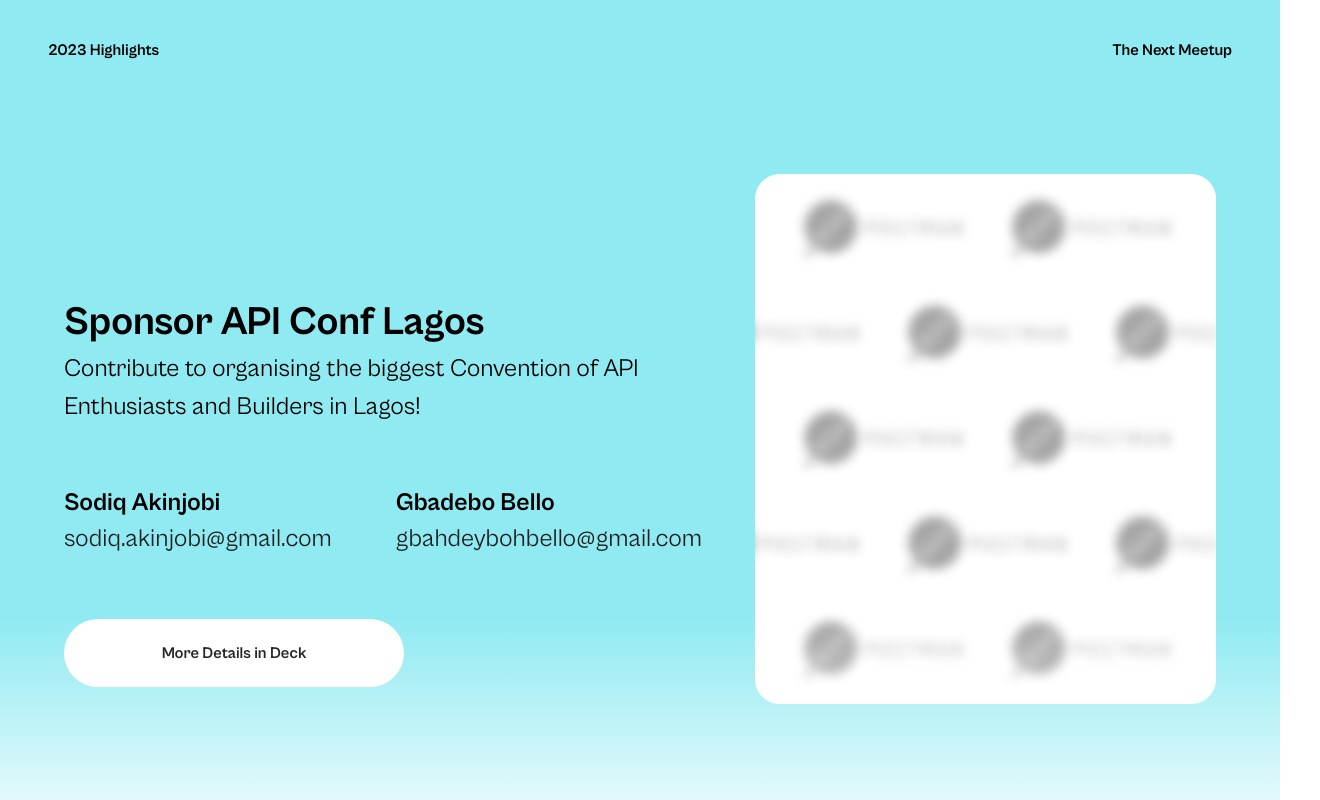
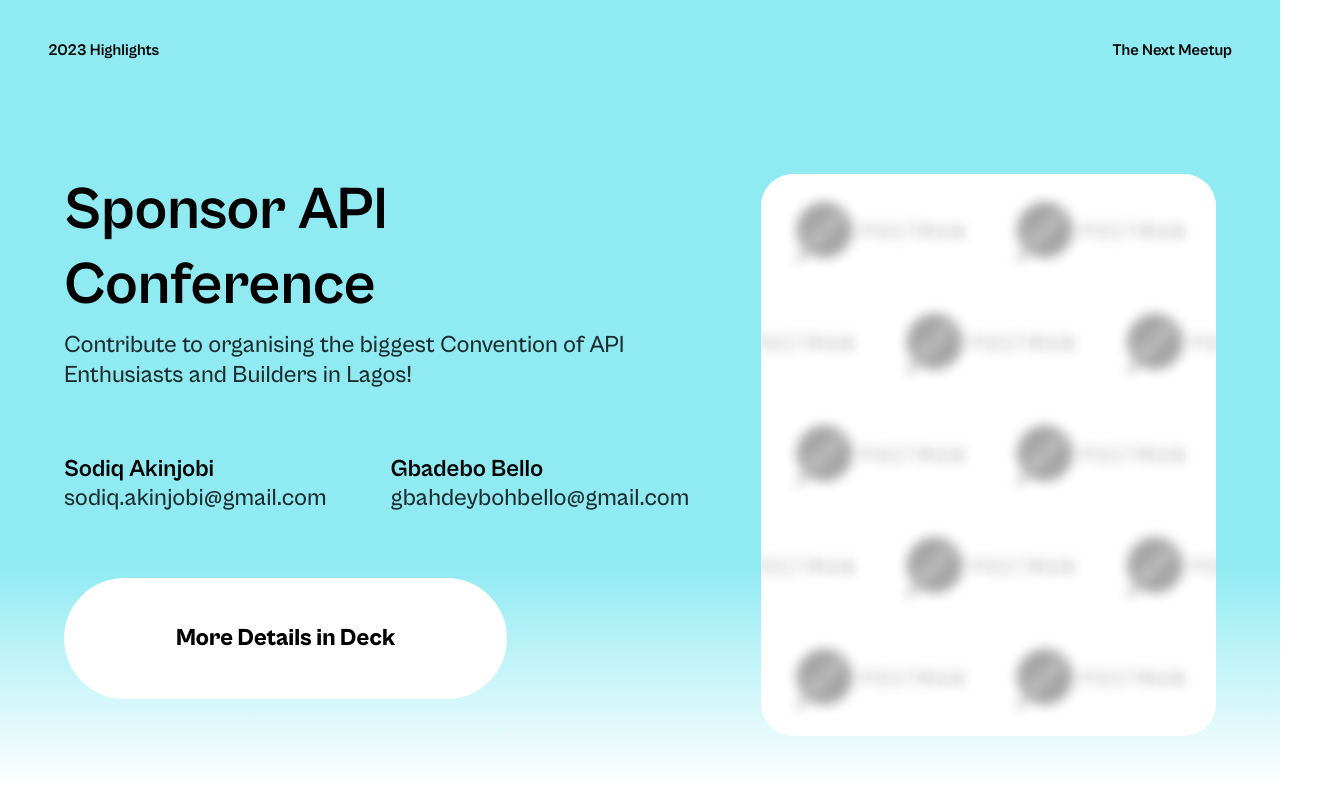
Before and after one commit to apiconf/landing-page, a React (Vite) app: page / in a window 1280 px wide. Shown: the part 3920-4720 px from the top of the page, 1320 px wide, since content can reach past the window. Built offline with nearby package versions, Linux system fonts and the light colour scheme.

Commit message:
refactor: made some changes to the sponsor section

```diff
--- a/src/components/Highlight/index.tsx
+++ b/src/components/Highlight/index.tsx
@@ -1,7 +1,7 @@
-import { EmblaOptionsType } from 'embla-carousel';
-import { Link } from 'react-router-dom';
-import highlightLogo from '../../assets/highlight-logo.svg';
-import Carousel from './carousel';
+import { EmblaOptionsType } from "embla-carousel";
+import { Link } from "react-router-dom";
+import highlightLogo from "../../assets/highlight-logo.svg";
+import Carousel from "./carousel";
 
 type Props = {};
 
@@ -12,7 +12,7 @@ const SLIDES = Array.from(Array(SLIDE_COUNT).keys());
 function Higlight({}: Props) {
   return (
     <>
-      <div className="relative md:min-h-screen flex flex-col  justify-center  bg-[#90EAF2] w-screen py-4">
+      <div className="relative w-full md:min-h-screen bg-[#90EAF2] py-4 flex flex-col  justify-center overflow-hidden">
         <img
           className="absolute top-4  md:top-12 left-4 md:left-12 z-20 h-16 md:h-[100px]"
           src={highlightLogo}
--- a/src/components/sponsor/card.tsx
+++ b/src/components/sponsor/card.tsx
@@ -1,4 +1,3 @@
-import { Link } from "react-router-dom";
 interface InquireContactProps {
   contactName: string;
   linkedInUrl?: string;
@@ -6,16 +5,18 @@ interface InquireContactProps {
 }
 const InquireContact = ({ contactName, email }: InquireContactProps) => {
   return (
-    <div className="text-xl space-y-2">
-      <h4 className="font-bold tetx-[18px] md:text-[25px]">{contactName}</h4>
-      <Link
-        className="text-primary-black inline-block text-[18px] md:text-[25px] leading-[110%]"
-        to={`mailto:${email}`}
+    <div>
+      <h4 className="text-black font-bold text-lg sm:text-xl md:text-2xl leading-[22.32px] sm:leading-[24.8px] md:leading-[29.76px]">
+        {contactName}
+      </h4>
+      <a
+        className="text-black inline-block font-medium text-lg sm:text-xl md:text-2xl leading-[22.32px] sm:leading-[24.8px] md:leading-[29.76px] opacity-80"
+        href={`mailto:${email}`}
         rel="noreferrer noopener"
         target="_blank"
       >
         {email}
-      </Link>
+      </a>
     </div>
   );
 };
--- a/src/components/sponsor/index.tsx
+++ b/src/components/sponsor/index.tsx
@@ -1,7 +1,5 @@
 import { useState, useEffect } from "react";
 import { motion, AnimatePresence } from "framer-motion";
-
-import SponsorImage from "../../assets/sponsor.png";
 import InquireContact from "./card";
 
 const Sponsor = () => {
@@ -30,43 +28,56 @@ const Sponsor = () => {
 
   console.log("Is Scroll", isVisible);
 
-  const leftVariants = {
+  const childVariant = {
     visible: {
+      y: 0,
       opacity: 1,
-      y: 0,
       transition: {
-        duration: 0.5,
-        delayChildren: 0.2,
-        staggerChildren: 0.2,
+        ease: [0, 0, 0.75, 1],
+        duration: 1,
       },
     },
     hidden: {
+      y: 32,
       opacity: 0,
-      y: -100, // Start above the viewport
     },
   };
-  const rightVariants = {
+  const contactVariant = {
     visible: {
-      opacity: 1,
-      y: 0,
+      ...childVariant.visible,
       transition: {
-        delay: 0.5,
-        duration: 0.5,
+        ...childVariant.visible.transition,
+        delay: 0.1,
       },
     },
     hidden: {
-      opacity: 0,
-      y: -100,
+      ...childVariant.hidden,
     },
   };
-
-  const childVariants = {
+  const buttonVariant = {
     visible: {
-      y: 0,
-      opacity: 1,
+      ...childVariant.visible,
+      transition: {
+        ease: [0, 0, 0.58, 1],
+        delay: 0.3,
+        y: { duration: 0.75 },
+        opacity: { duration: 1 },
+      },
     },
     hidden: {
-      y: -20,
+      ...childVariant.hidden,
+    },
+  };
+  const bannerVariant = {
+    visible: {
+      opacity: 1,
+      transition: {
+        ease: [0.25, 0, 0.75, 1],
+        delay: 0.3,
+        duration: 1,
+      },
+    },
+    hidden: {
       opacity: 0,
     },
   };
@@ -74,34 +85,33 @@ const Sponsor = () => {
   return (
     <section
       id="left-section"
-      className="relative w-screen overflow-hidden bg-highlight min-h-[400px]  justify-around  md:grid grid-cols-5 px-[5%] py-12"
+      className="w-full bg-sponsor sm:px-[5%] 2xl:px-[7.4%] pt-16 sm:py-12 flex flex-col items-center sm:items-start lg:items-stretch lg:flex-row lg:justify-between gap-16"
     >
       <AnimatePresence>
         {isVisible ? (
-          <motion.div
-            initial="hidden"
-            animate="visible"
-            variants={leftVariants}
-            className="col-span-3 space-y-16 md:py-32"
-          >
+          <div className="lg:mb-[3.18%] px-[8%] sm:px-0 lg:flex flex-col justify-center space-y-8 sm:space-y-16">
             <motion.div
-              variants={childVariants}
-              transition={{ delay: 0.2, duration: 0.5 }}
+              initial="hidden"
+              animate="visible"
+              exit="hidden"
+              variants={childVariant}
               className="space-y-2 w-full"
             >
-              <h2 className="font-[720] w-full text-[48px] md:text-[25px] md:text-3xl text-left lg:text-4xl xl:text-[40px] text-black">
-                Sponsor API Conf Lagos
+              <h2 className="w-full font-bold text-5xl lg:text-6xl 3xl:text-[64px] leading-[59.52px] lg:leading-[74.4px] 3xl:leading-[79.36px] text-black">
+                Sponsor API Conference
               </h2>
-              <p className="md:max-w-[90%]  text-left text-[18px] md:text-[25px]">
+              <p className="max-w-[330px] sm:max-w-[500px] md:max-w-[594px] text-left font-medium text-lg sm:text-xl md:text-2xl leading-[22.32px] sm:leading-[24.8px] md:leading-[29.76px] opacity-80">
                 Contribute to organising the biggest Convention of API
                 Enthusiasts and Builders in Lagos!
               </p>
             </motion.div>
 
             <motion.div
-              variants={childVariants}
-              transition={{ delay: 0.4, duration: 0.5 }}
-              className="md:flex items-start gap-x-16 space-y-8 md:space-y-0"
+              initial="hidden"
+              animate="visible"
+              exit="hidden"
+              variants={contactVariant}
+              className="flex flex-col sm:flex-row lg:flex-wrap items-start gap-x-16 gap-y-8"
             >
               <InquireContact
                 contactName="Sodiq Akinjobi"
@@ -115,30 +125,31 @@ const Sponsor = () => {
               />
             </motion.div>
 
-            <motion.button
-              variants={childVariants}
-              transition={{ delay: 0.4, duration: 0.5 }}
-              className="bg-white font-bold rounded-full text-black text-center max-w-[340px] h-[68px] w-full"
+            <motion.a
+              initial="hidden"
+              animate="visible"
+              exit="hidden"
+              variants={buttonVariant}
+              className="w-full max-w-[330px] lg:max-w-[467px] lg:w-[70.01%] p-6 sm:px-4 sm:py-8 md:px-8 lg:py-[7.21%] cursor-pointer bg-white flex gap-2 justify-center items-center rounded-[320px]"
             >
-              More Details in Deck
-            </motion.button>
-          </motion.div>
+              <span className="text-black font-extrabold text-2xl leading-[29.76px]">
+                More Details in Deck
+              </span>
+            </motion.a>
+          </div>
         ) : null}
       </AnimatePresence>
       <AnimatePresence>
         {isVisible ? (
           <motion.div
-            id="right-section"
             initial="hidden"
             animate="visible"
-            variants={rightVariants}
-            className="hidden md:block col-span-2"
-          >
-            <img src={SponsorImage} alt="" />
-          </motion.div>
+            exit="hidden"
+            variants={bannerVariant}
+            className="block sm:hidden lg:block object-cover w-full h-[451.78px] lg:w-[40.414%] md:h-auto rounded-t-[32px] sm:rounded-[32px] bg-[url('/src/assets/sponsor.png')] bg-no-repeat bg-top bg-cover pt-[46.459%]"
+          ></motion.div>
         ) : null}
       </AnimatePresence>
-      <div className="inset-0 bg-new-sponsor absolute  w-full bottom-0 shadow-md" />
     </section>
   );
 };
--- a/tailwind.config.ts
+++ b/tailwind.config.ts
@@ -33,7 +33,7 @@ export default {
         "dark-purple": "#2F20BF",
         white: "#FFF",
         peach: "#ECC89D",
-        "sponsor": `linear-gradient(0deg, #90EAF2, #90EAF2),linear- gradient(180deg, rgba(255, 255, 255, 0) 0 %, rgba(255, 255, 255, 0) 33.33%, rgba(255, 255, 255, 0) 66.67%, #FFFFFF 100%)`,
+        sponsor: `linear-gradient(0deg, #90EAF2, #90EAF2),linear- gradient(180deg, rgba(255, 255, 255, 0) 0 %, rgba(255, 255, 255, 0) 33.33%, rgba(255, 255, 255, 0) 66.67%, #FFFFFF 100%)`,
         "new-sponsor": `linear-gradient(0deg, #90EAF2, #90EAF2),linear-gradient(180deg, rgba(255, 255, 255, 0) 0%, rgba(255, 255, 255, 0) 33.33%, rgba(255, 255, 255, 0) 66.67%, #FFFFFF 100%)`,
       },
       backgroundImage: {
@@ -42,9 +42,8 @@ export default {
         "sm-banner": "url('/src/assets/sm-banner.png')",
         "lg-aboutSectionBg": "url('/src/assets/lg-about-section-bg.svg')",
         "sm-aboutSectionBg": "url('/src/assets/sm-about-section-bg.svg')",
-        "sponsor": `linear-gradient(0deg, #90EAF2, #90EAF2),linear- gradient(180deg, rgba(255, 255, 255, 0) 0 %, rgba(255, 255, 255, 0) 33.33%, rgba(255, 255, 255, 0) 66.67%, #FFFFFF 100%)`,
-        "new-sponsor": `linear-gradient(180deg, rgba(255, 255, 255, 0) 0%, rgba(255, 255, 255, 0) 33.33%, rgba(255, 255, 255, 0) 66.67%, #FFFFFF 100%)`,
-        "highlight": `linear-gradient(0deg, #90EAF2, #90EAF2)`
+        sponsor: `linear-gradient(180deg, #90EAF2 66.67%, #FFFFFF 100%)`,
+        highlight: `linear-gradient(0deg, #90EAF2, #90EAF2)`,
       },
       borderRadius: {
         "6xl": "32px",
```
